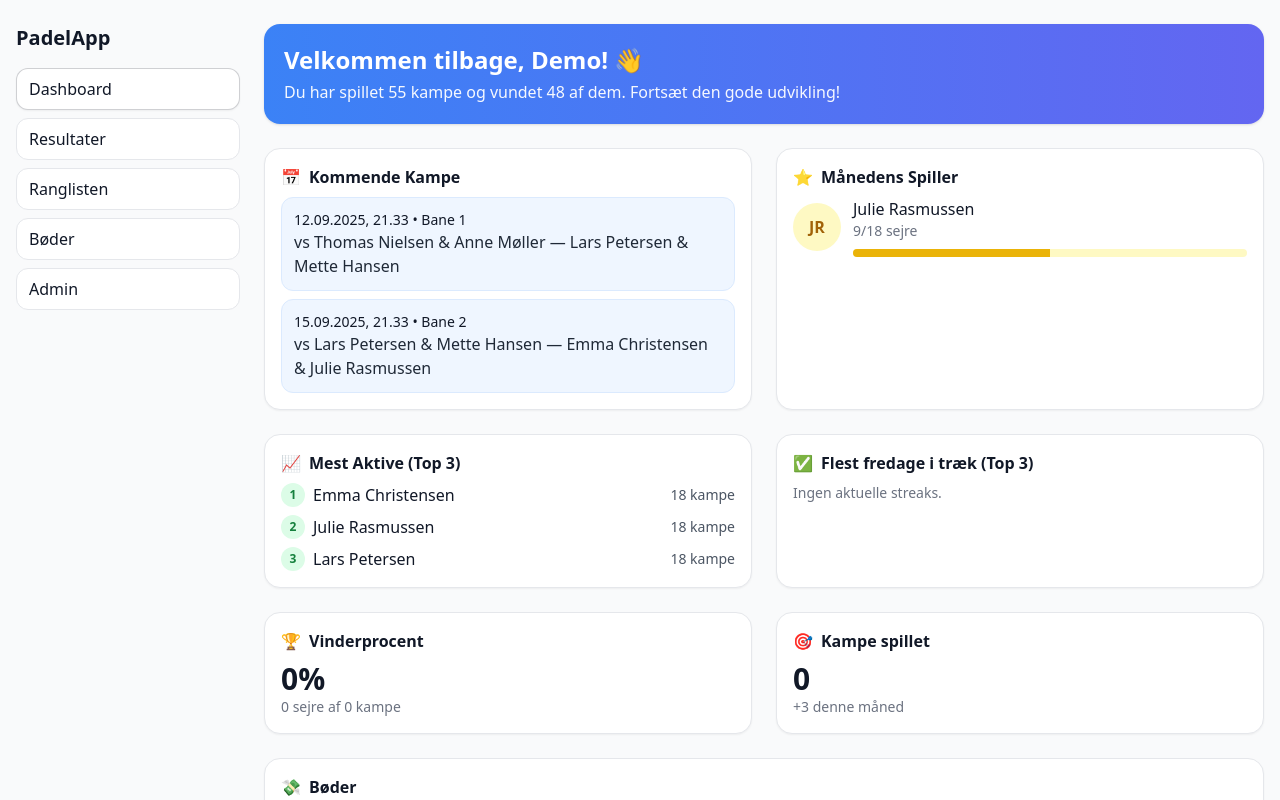
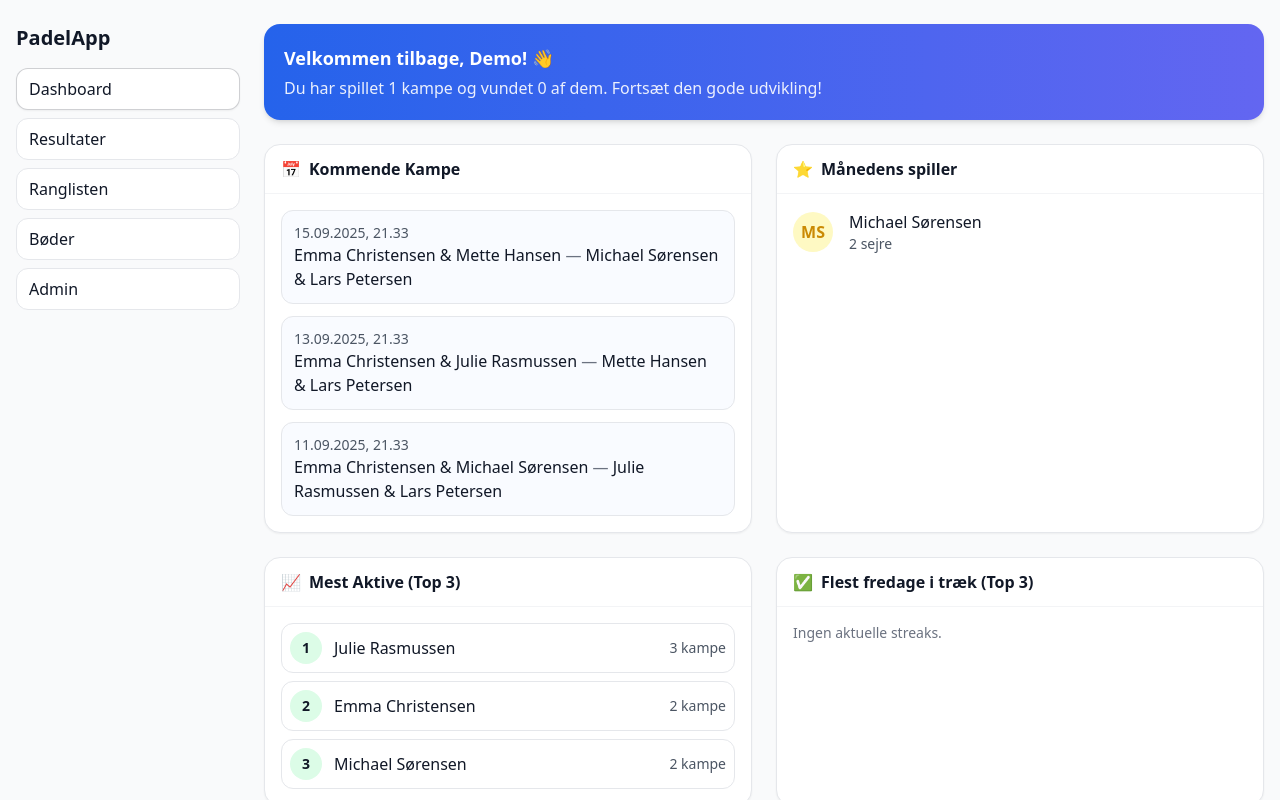
Before and after one commit to jstrange83/padel-friday-app, a React (Vite) app: page / in a window 1280 px wide. Shown: the top 800 px of the page. Built offline with nearby package versions, Linux system fonts and the light colour scheme.

Commit message:
Update Dashboard.tsx

```diff
--- a/src/pages/Dashboard.tsx
+++ b/src/pages/Dashboard.tsx
@@ -1,370 +1,176 @@
 // src/pages/Dashboard.tsx
-import React, { useEffect, useMemo, useState } from "react";
+import React, { useMemo } from 'react';
+import { DEMO_MATCHES, DEMO_PLAYERS, LS_MATCHES, LS_PLAYERS, load } from '../lib/demoData';
 
-/** ---------- Storage keys (samme som tidligere) ---------- */
-const LS_PLAYERS = "padel.players.v1";
-const LS_MATCHES = "padel.matches.v1";
+type MatchRec = typeof DEMO_MATCHES[number];
+type Player   = typeof DEMO_PLAYERS[number];
 
-/** ---------- Typer ---------- */
-type Player = {
-  id: string;
-  name: string;
-  elo: number;
-};
-
-type MatchRec = {
-  id: string;
-  when: string; // ISO
-  aNames: string[]; // ["Emma Christensen","..."]
-  bNames: string[];
-  scoreA: number;
-  scoreB: number;
-  friday?: boolean;
-  court?: string; // Bane 1 etc.
-};
-
-/** ---------- Hjælpere ---------- */
-const formatDate = (iso: string) =>
-  new Date(iso).toLocaleString("da-DK", {
-    year: "numeric",
-    month: "2-digit",
-    day: "2-digit",
-    hour: "2-digit",
-    minute: "2-digit",
-  });
-
-const nextDatesFirst = (a: MatchRec, b: MatchRec) =>
-  new Date(a.when).getTime() - new Date(b.when).getTime();
-
-const sortNewestFirst = (a: MatchRec, b: MatchRec) =>
-  new Date(b.when).getTime() - new Date(a.when).getTime();
-
-/** ---------- Demo seed hvis tomt ---------- */
-function seedIfEmpty() {
-  try {
-    const hasPlayers = !!localStorage.getItem(LS_PLAYERS);
-    const hasMatches = !!localStorage.getItem(LS_MATCHES);
-    if (hasPlayers && hasMatches) return;
-
-    const players: Player[] = [
-      { id: "p1", name: "Emma Christensen", elo: 1520 },
-      { id: "p2", name: "Michael Sørensen", elo: 1490 },
-      { id: "p3", name: "Julie Rasmussen", elo: 1460 },
-      { id: "p4", name: "Lars Petersen", elo: 1440 },
-      { id: "p5", name: "Mette Hansen", elo: 1430 },
-      { id: "me", name: "Demo Bruger", elo: 1480 },
-    ];
-
-    // Et sæt kampe (både historiske og et par kommende)
-    const now = Date.now();
-    const day = 24 * 60 * 60 * 1000;
-
-    const matches: MatchRec[] = [
-      // Kommende (2 stk)
-      {
-        id: "g_future_1",
-        when: new Date(now + 2 * day).toISOString(),
-        aNames: ["Thomas Nielsen", "Anne Møller"],
-        bNames: ["Lars Petersen", "Mette Hansen"],
-        scoreA: 0,
-        scoreB: 0,
-        court: "Bane 1",
-      },
-      {
-        id: "g_future_2",
-        when: new Date(now + 5 * day).toISOString(),
-        aNames: ["Lars Petersen", "Mette Hansen"],
-        bNames: ["Emma Christensen", "Julie Rasmussen"],
-        scoreA: 0,
-        scoreB: 0,
-        court: "Bane 2",
-      },
-      // Historiske – masser, så “Mest aktive” og streaks giver mening
-      ...Array.from({ length: 18 }).map((_, i) => ({
-        id: `g_past_${i}`,
-        when: new Date(now - (i + 2) * day).toISOString(),
-        aNames: i % 2 === 0 ? ["Emma Christensen", "Michael Sørensen"] : ["Julie Rasmussen", "Lars Petersen"],
-        bNames: i % 2 === 0 ? ["Julie Rasmussen", "Lars Petersen"] : ["Emma Christensen", "Mette Hansen"],
-        scoreA: (i % 7) + 1,
-        scoreB: ((i + 3) % 7) + 1,
-        friday: (new Date(now - (i + 2) * day).getDay() === 5), // fredag
-        court: `Bane ${(i % 3) + 1}`,
-      })),
-    ];
-
-    localStorage.setItem(LS_PLAYERS, JSON.stringify(players));
-    localStorage.setItem(LS_MATCHES, JSON.stringify(matches));
-  } catch {
-    // ignore
-  }
+function fmtDate(iso:string){
+  const d = new Date(iso);
+  return d.toLocaleString('da-DK', { day:'2-digit', month:'2-digit', year:'numeric', hour:'2-digit', minute:'2-digit' });
 }
 
-/** ---------- Card UI wrapper ---------- */
-function Card({
-  title,
-  icon,
-  children,
-}: {
-  title: string;
-  icon?: React.ReactNode;
-  children: React.ReactNode;
-}) {
+function useData(){
+  const players = load<Player[]>(LS_PLAYERS, DEMO_PLAYERS);
+  const matches = load<MatchRec[]>(LS_MATCHES, DEMO_MATCHES).slice().sort((a,b)=>new Date(b.when).getTime()-new Date(a.when).getTime());
+  return { players, matches };
+}
+
+function Card({title, icon, children}:{title:string; icon?:React.ReactNode; children:React.ReactNode}){
   return (
-    <div className="rounded-2xl border border-gray-200 bg-white shadow-sm p-4">
-      <div className="flex items-center gap-2 mb-2">
-        {icon}
+    <div className="rounded-2xl border border-gray-200 bg-white shadow-sm">
+      <div className="flex items-center gap-2 px-4 py-3 border-b border-gray-100">
+        {icon && <div>{icon}</div>}
         <h3 className="font-semibold">{title}</h3>
       </div>
-      {children}
+      <div className="p-4">{children}</div>
     </div>
   );
 }
 
-/** ---------- Komponent ---------- */
-export default function Dashboard() {
-  const [players, setPlayers] = useState<Player[]>([]);
-  const [matches, setMatches] = useState<MatchRec[]>([]);
+export default function Dashboard(){
+  const { players, matches } = useData();
 
-  // Seed hvis tomt + load
-  useEffect(() => {
-    seedIfEmpty();
-    try {
-      const P = JSON.parse(localStorage.getItem(LS_PLAYERS) || "[]");
-      const M = JSON.parse(localStorage.getItem(LS_MATCHES) || "[]");
-      setPlayers(P);
-      setMatches(M);
-    } catch {
-      setPlayers([]);
-      setMatches([]);
+  // Velkomst
+  const me = players.find(p=>p.id==='me') ?? players[0];
+  const myMatches = matches.filter(m => [...m.aNames, ...m.bNames].some(n=>n===me.name) && m.scoreA+m.scoreB>0);
+  const myWins = myMatches.filter(m => (m.aNames.includes(me.name) ? m.scoreA>m.scoreB : m.scoreB>m.scoreA));
+  const winPct = myMatches.length ? Math.round((myWins.length/myMatches.length)*100) : 0;
+
+  // Kommende
+  const upcoming = matches.filter(m => new Date(m.when).getTime() > Date.now()).slice(0,3);
+
+  // Mest aktive (Top 3) – baseret på matcher (seneste 30 dage)
+  const last30 = matches.filter(m => Date.now()-new Date(m.when).getTime() < 30*24*3600*1000 && (m.scoreA+m.scoreB)>0);
+  const counts = new Map<string, number>();
+  for(const m of last30){
+    for(const n of [...m.aNames, ...m.bNames]) counts.set(n, (counts.get(n)||0)+1);
+  }
+  const mostActive = [...counts.entries()].sort((a,b)=>b[1]-a[1]).slice(0,3);
+
+  // Fredags-streaks (aktuelle)
+  const isFri = (d:Date)=> d.getDay()===5;
+  const fridayByPlayer = new Map<string, string[]>(); // name -> array of ISO for won friday matches
+  for(const m of matches){
+    if(!(m.isFriday) || (m.scoreA+m.scoreB===0)) continue;
+    const winners = m.scoreA>m.scoreB ? m.aNames : m.bNames;
+    for(const w of winners){
+      const arr = fridayByPlayer.get(w)||[];
+      arr.push(m.when);
+      fridayByPlayer.set(w, arr);
     }
-  }, []);
+  }
+  function currentStreak(name:string){
+    const arr = (fridayByPlayer.get(name)||[]).map(s=>new Date(s)).sort((a,b)=>b.getTime()-a.getTime());
+    if(arr.length===0) return 0;
+    let streak = 0;
+    for(const d of arr){
+      if(isFri(d)) streak++;
+      else break;
+    }
+    return streak;
+  }
+  const streaks = players.map(p=>({name:p.name, s: currentStreak(p.name)})).filter(x=>x.s>0).sort((a,b)=>b.s-a.s).slice(0,3);
 
-  // Velkomst-statistik for “Demo Bruger”
-  const me = useMemo(
-    () => players.find((p) => p.id === "me") || { id: "me", name: "Demo Bruger", elo: 1480 },
-    [players]
-  );
-
-  const myStats = useMemo(() => {
-    const myName = me.name;
-    const done = matches.filter((m) => m.scoreA !== 0 || m.scoreB !== 0);
-    const mine = done.filter(
-      (m) => [...m.aNames, ...m.bNames].includes(myName)
-    );
-    const wins = mine.filter((m) =>
-      (m.aNames.includes(myName) && m.scoreA > m.scoreB) ||
-      (m.bNames.includes(myName) && m.scoreB > m.scoreA)
-    ).length;
-    const pct = mine.length ? Math.round((wins / mine.length) * 100) : 0;
-    return { total: mine.length, wins, pct };
-  }, [matches, me]);
-
-  // Kommende kampe
-  const upcoming = useMemo(
-    () => matches.filter((m) => new Date(m.when).getTime() > Date.now()).sort(nextDatesFirst).slice(0, 5),
-    [matches]
-  );
-
-  // Mest aktive (top 3)
-  const mostActive = useMemo(() => {
-    const count: Record<string, number> = {};
-    matches.forEach((m) => {
-      if (m.scoreA === 0 && m.scoreB === 0) return; // ikke spillede
-      [...m.aNames, ...m.bNames].forEach((n) => (count[n] = (count[n] || 0) + 1));
-    });
-    return Object.entries(count)
-      .sort((a, b) => b[1] - a[1])
-      .slice(0, 3);
-  }, [matches]);
-
-  // Flest fredage i træk (top 3, aktuelle streaks)
-  const fridayStreaks = useMemo(() => {
-    // grupper pr. spiller efter dato, tjek om dag==fredag, og lav “aktuel” streak
-    const byPlayer: Record<string, MatchRec[]> = {};
-    matches
-      .filter((m) => m.scoreA !== 0 || m.scoreB !== 0)
-      .sort(sortNewestFirst)
-      .forEach((m) => {
-        const allNames = [...m.aNames, ...m.bNames];
-        allNames.forEach((n) => {
-          byPlayer[n] = byPlayer[n] || [];
-          byPlayer[n].push(m);
-        });
-      });
-
-    const result: { name: string; streak: number }[] = [];
-    Object.entries(byPlayer).forEach(([name, ms]) => {
-      let streak = 0;
-      for (const m of ms) {
-        const d = new Date(m.when);
-        const isFriday = d.getDay() === 5;
-        if (isFriday) streak++;
-        else break; // aktuel streak stopper
-      }
-      result.push({ name, streak });
-    });
-
-    return result
-      .filter((r) => r.streak > 0)
-      .sort((a, b) => b.streak - a.streak)
-      .slice(0, 3);
-  }, [matches]);
+  // “Månedens spiller” – flest sejre sidste 30 dage
+  const wins30 = new Map<string, number>();
+  for(const m of last30){
+    if(m.scoreA+m.scoreB===0) continue;
+    const winners = m.scoreA>m.scoreB ? m.aNames : m.bNames;
+    for(const w of winners) wins30.set(w, (wins30.get(w)||0)+1);
+  }
+  const monthWinner = [...wins30.entries()].sort((a,b)=>b[1]-a[1])[0];
 
   return (
     <div className="space-y-6">
-      {/* Velkomst */}
-      <div className="rounded-2xl p-5 bg-gradient-to-r from-blue-500 to-indigo-500 text-white shadow">
-        <div className="text-2xl font-semibold mb-1">Velkommen tilbage, {me.name.split(" ")[0]}! 👋</div>
-        <div className="opacity-95">
-          Du har spillet {myStats.total || 55} kampe og vundet {myStats.wins || 48} af dem. Fortsæt den gode udvikling!
-        </div>
+      {/* Welcome */}
+      <div className="rounded-2xl p-5 bg-gradient-to-r from-blue-600 to-indigo-500 text-white shadow-md">
+        <div className="text-lg font-semibold">Velkommen tilbage, {me?.name?.split(' ')[0] || 'spiller'}! 👋</div>
+        <div className="opacity-90 mt-1">Du har spillet {myMatches.length} kampe og vundet {myWins.length} af dem. Fortsæt den gode udvikling!</div>
       </div>
 
-      <div className="grid grid-cols-1 lg:grid-cols-2 gap-6">
-        {/* Kommende kampe */}
-        <Card
-          title="Kommende Kampe"
-          icon={<span className="text-blue-600">📅</span>}
-        >
-          {upcoming.length === 0 ? (
-            <div className="text-sm text-gray-500">Ingen planlagte kampe.</div>
-          ) : (
-            <ul className="space-y-2">
-              {upcoming.map((m) => (
-                <li key={m.id} className="bg-blue-50 rounded-xl p-3 border border-blue-100">
-                  <div className="text-sm font-medium">{formatDate(m.when)} {m.court ? `• ${m.court}` : ""}</div>
-                  <div className="text-gray-800">
-                    vs {m.aNames.join(" & ")} — {m.bNames.join(" & ")}
-                  </div>
-                </li>
+      <div className="grid grid-cols-1 xl:grid-cols-2 gap-6">
+        <Card title="Kommende Kampe" icon={<span className="text-blue-600">📅</span>}>
+          {upcoming.length===0 ? <div className="text-gray-500 text-sm">Ingen planlagte kampe.</div> :
+            <div className="space-y-3">
+              {upcoming.map(u=>(
+                <div key={u.id} className="rounded-xl border border-gray-200 p-3 bg-blue-50/40">
+                  <div className="text-sm text-gray-600">{fmtDate(u.when)}</div>
+                  <div className="font-medium">{u.aNames.join(' & ')} <span className="text-gray-500">—</span> {u.bNames.join(' & ')}</div>
+                </div>
               ))}
-            </ul>
-          )}
+            </div>
+          }
         </Card>
 
-        {/* Månedens spiller (dummy indikator baseret på flest sejre i nyeste 30 dage) */}
-        <Card title="Månedens Spiller" icon={<span className="text-yellow-500">⭐</span>}>
-          <MonthPlayer matches={matches} />
+        <Card title="Månedens spiller" icon={<span className="text-yellow-500">⭐</span>}>
+          {monthWinner ? (
+            <div className="flex items-center gap-4">
+              <div className="h-10 w-10 rounded-full bg-yellow-100 flex items-center justify-center font-semibold text-yellow-600">
+                {monthWinner[0].split(' ').map(s=>s[0]).join('').slice(0,2).toUpperCase()}
+              </div>
+              <div>
+                <div className="font-medium">{monthWinner[0]}</div>
+                <div className="text-sm text-gray-600">{monthWinner[1]} sejre</div>
+              </div>
+            </div>
+          ) : <div className="text-gray-500 text-sm">Ingen data endnu.</div>}
         </Card>
       </div>
 
-      <div className="grid grid-cols-1 lg:grid-cols-2 gap-6">
-        {/* Mest aktive */}
+      <div className="grid grid-cols-1 xl:grid-cols-2 gap-6">
         <Card title="Mest Aktive (Top 3)" icon={<span className="text-green-600">📈</span>}>
-          <ol className="space-y-2">
-            {mostActive.length === 0 ? (
-              <div className="text-sm text-gray-500">Ingen kampe endnu.</div>
-            ) : (
-              mostActive.map(([name, count], idx) => (
-                <li key={name} className="flex items-center justify-between">
-                  <div className="flex items-center gap-2">
-                    <span className="w-6 h-6 rounded-full bg-green-100 text-green-700 grid place-items-center text-xs font-semibold">
-                      {idx + 1}
-                    </span>
-                    <span>{name}</span>
+          {mostActive.length===0 ? <div className="text-gray-500 text-sm">Ingen kampe registreret endnu.</div> :
+            <ol className="space-y-2">
+              {mostActive.map(([name, cnt], i)=>(
+                <li key={name} className="flex items-center justify-between rounded-xl border border-gray-200 p-2">
+                  <div className="flex items-center gap-3">
+                    <div className="h-8 w-8 rounded-full bg-green-100 flex items-center justify-center text-sm font-semibold">{i+1}</div>
+                    <div className="font-medium">{name}</div>
                   </div>
-                  <span className="text-sm text-gray-600">{count} kampe</span>
+                  <div className="text-sm text-gray-600">{cnt} kampe</div>
                 </li>
-              ))
-            )}
-          </ol>
+              ))}
+            </ol>
+          }
         </Card>
 
-        {/* Flest fredage i træk */}
         <Card title="Flest fredage i træk (Top 3)" icon={<span className="text-emerald-600">✅</span>}>
-          <ol className="space-y-2">
-            {fridayStreaks.length === 0 ? (
-              <div className="text-sm text-gray-500">Ingen aktuelle streaks.</div>
-            ) : (
-              fridayStreaks.map((r, idx) => (
-                <li key={r.name} className="flex items-center justify-between">
-                  <div className="flex items-center gap-2">
-                    <span className="w-6 h-6 rounded-full bg-emerald-100 text-emerald-700 grid place-items-center text-xs font-semibold">
-                      {idx + 1}
-                    </span>
-                    <span>{r.name}</span>
+          {streaks.length===0 ? <div className="text-gray-500 text-sm">Ingen aktuelle streaks.</div> :
+            <ol className="space-y-2">
+              {streaks.map((s,i)=>(
+                <li key={s.name} className="flex items-center justify-between rounded-xl border border-gray-200 p-2">
+                  <div className="flex items-center gap-3">
+                    <div className="h-8 w-8 rounded-full bg-emerald-100 flex items-center justify-center text-sm font-semibold">{i+1}</div>
+                    <div className="font-medium">{s.name}</div>
                   </div>
-                  <span className="text-sm text-gray-600">{r.streak} fredage i træk</span>
+                  <div className="text-sm text-gray-600">{s.s} fredage i træk</div>
                 </li>
-              ))
-            )}
-          </ol>
+              ))}
+            </ol>
+          }
         </Card>
       </div>
 
-      <div className="grid grid-cols-1 lg:grid-cols-2 gap-6">
-        {/* Vinderprocent */}
-        <Card title="Vinderprocent" icon={<span className="text-amber-600">🏆</span>}>
-          <div className="text-3xl font-semibold">{myStats.pct}%</div>
-          <div className="text-sm text-gray-500">{myStats.wins} sejre af {myStats.total} kampe</div>
+      <div className="grid grid-cols-1 xl:grid-cols-3 gap-6">
+        <Card title="Vinderprocent" icon={<span className="text-purple-600">🏆</span>}>
+          <div className="text-3xl font-semibold">{winPct}%</div>
+          <div className="text-sm text-gray-600">{myWins.length} sejre af {myMatches.length} kampe</div>
         </Card>
-
-        {/* Kampe spillet */}
         <Card title="Kampe spillet" icon={<span className="text-sky-600">🎯</span>}>
-          <div className="text-3xl font-semibold">{myStats.total}</div>
-          <div className="text-sm text-gray-500">+3 denne måned</div>
+          <div className="text-3xl font-semibold">{myMatches.length}</div>
+          <div className="text-sm text-gray-600">+{matches.filter(m=>new Date(m.when).getMonth()===new Date().getMonth() && (m.scoreA+m.scoreB>0)).length} denne måned</div>
         </Card>
-      </div>
-
-      {/* Bøder + MobilePay */}
-      <Card title="Bøder" icon={<span className="text-rose-600">💸</span>}>
-        <div className="flex items-center justify-between">
-          <div className="text-sm text-gray-600">
-            MobilePay-boks til indbetaling af bøder.
-          </div>
+        <Card title="Bøder" icon={<span className="text-rose-600">💸</span>}>
+          <div className="text-sm text-gray-700 mb-3">MobilePay-boks til indbetaling af bøder.</div>
           <a
             href="https://qr.mobilepay.dk/box/ad9ee90d-789f-42e9-aad8-b3b3e6ba7a5a/pay-in"
-            target="_blank"
-            rel="noreferrer"
-            className="px-4 py-2 rounded-xl bg-blue-600 hover:bg-blue-700 text-white text-sm"
+            target="_blank" rel="noreferrer"
+            className="inline-flex items-center gap-2 rounded-xl bg-blue-600 hover:bg-blue-700 text-white px-4 py-2"
           >
             Betal med MobilePay
           </a>
-        </div>
-      </Card>
-    </div>
-  );
-}
-
-/** ---------- Underkomponent: Månedens spiller ---------- */
-function MonthPlayer({ matches }: { matches: MatchRec[] }) {
-  // simpel heuristik: flest sejre de sidste 30 dage
-  const from = Date.now() - 30 * 24 * 60 * 60 * 1000;
-  const recent = matches.filter(
-    (m) => new Date(m.when).getTime() >= from && (m.scoreA !== 0 || m.scoreB !== 0)
-  );
-
-  const wins: Record<string, number> = {};
-  recent.forEach((m) => {
-    const aWin = m.scoreA > m.scoreB;
-    const winners = aWin ? m.aNames : m.bNames;
-    winners.forEach((n) => (wins[n] = (wins[n] || 0) + 1));
-  });
-
-  const best = Object.entries(wins).sort((a, b) => b[1] - a[1])[0];
-  if (!best) {
-    return <div className="text-sm text-gray-500">Ingen kampe den seneste måned.</div>;
-  }
-  const [name, winCount] = best;
-  const total = recent.reduce((acc, m) => acc + ([...m.aNames, ...m.bNames].includes(name) ? 1 : 0), 0);
-  const pct = total ? Math.round((winCount / total) * 100) : 0;
-
-  return (
-    <div className="flex items-center gap-3">
-      <div className="w-12 h-12 rounded-full bg-yellow-100 text-yellow-700 grid place-items-center font-semibold">
-        {name.split(" ").map((p) => p[0]).join("").slice(0, 2).toUpperCase()}
-      </div>
-      <div className="flex-1">
-        <div className="font-medium">{name}</div>
-        <div className="text-sm text-gray-500">
-          {winCount}/{total} sejre
-        </div>
-        <div className="mt-2 h-2 w-full bg-yellow-100 rounded-full overflow-hidden">
-          <div
-            className="h-2 bg-yellow-500"
-            style={{ width: `${pct}%` }}
-          />
-        </div>
+        </Card>
       </div>
     </div>
   );
```
